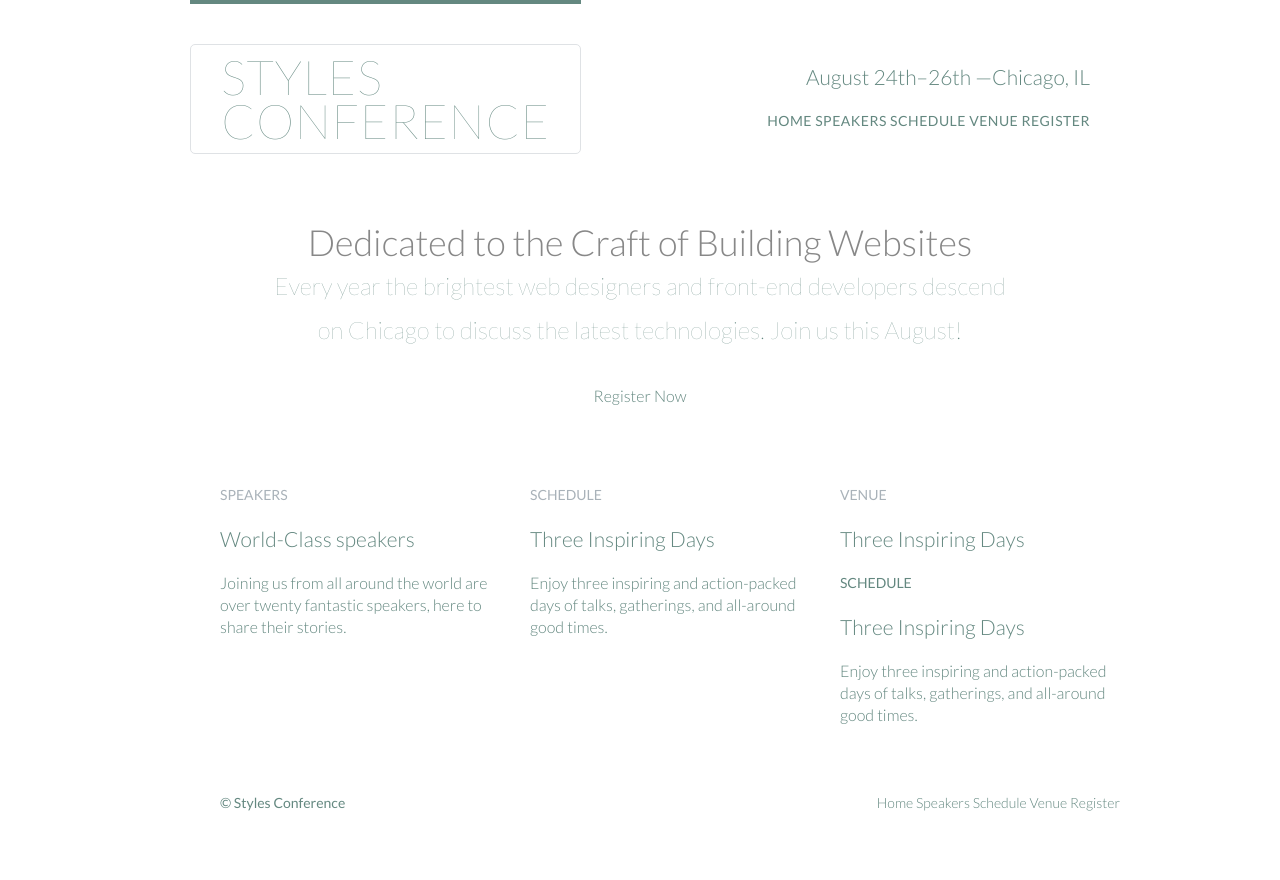
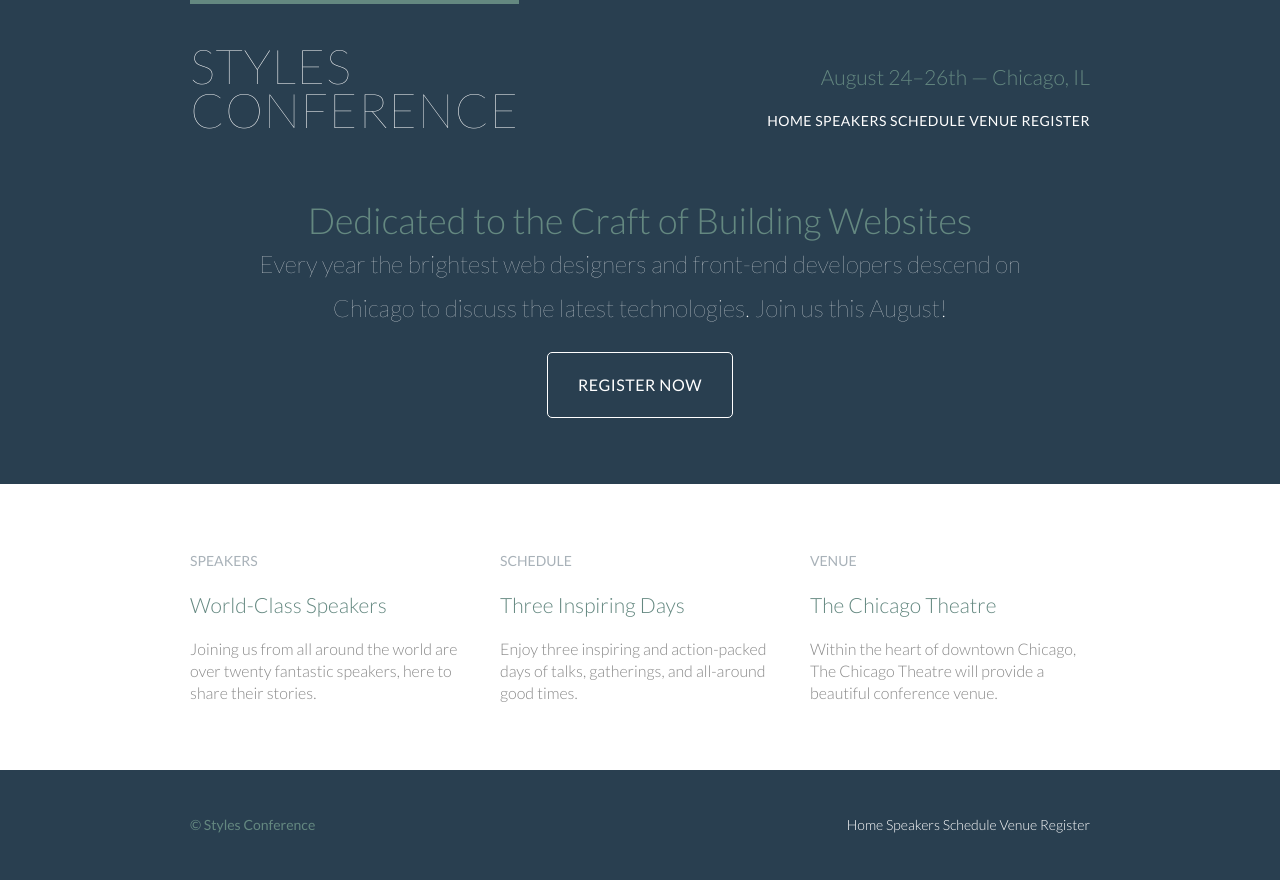
Before and after one commit to fstipo/JM01-leon-practice, a plain HTML site: page index.html in a window 1280 px wide. Before the commit the page ends 858 px from the top, so only its background shows below. Drawn offline with Linux system fonts and the light colour scheme.

Commit message:
add background

```diff
--- /dev/null
+++ b/assets/stylesheets/main.css
@@ -0,0 +1,322 @@
+/* http://meyerweb.com/eric/tools/css/reset/
+   v2.0 | 20110126
+   License: none (public domain)
+*/
+
+html, body, div, span, applet, object, iframe,
+h1, h2, h3, h4, h5, h6, p, blockquote, pre,
+a, abbr, acronym, address, big, cite, code,
+del, dfn, em, img, ins, kbd, q, s, samp,
+small, strike, strong, sub, sup, tt, var,
+b, u, i, center,
+dl, dt, dd, ol, ul, li,
+fieldset, form, label, legend,
+table, caption, tbody, tfoot, thead, tr, th, td,
+article, aside, canvas, details, embed,
+figure, figcaption, footer, header, hgroup,
+menu, nav, output, ruby, section, summary,
+time, mark, audio, video {
+  margin: 0;
+  padding: 0;
+  border: 0;
+  font-size: 100%;
+  font: inherit;
+  vertical-align: baseline;
+}
+/* HTML5 display-role reset for older browsers */
+article, aside, details, figcaption, figure,
+footer, header, hgroup, menu, nav, section {
+  display: block;
+}
+body {
+  line-height: 1;
+}
+ol, ul {
+  list-style: none;
+}
+blockquote, q {
+  quotes: none;
+}
+blockquote:before, blockquote:after,
+q:before, q:after {
+  content: '';
+  content: none;
+}
+table {
+  border-collapse: collapse;
+  border-spacing: 0;
+}
+
+/*
+  ========================================
+  Custom styles
+  ========================================
+*/
+
+body {
+  background: #293f50;
+  color: #888;
+  font: 300 16px/22px "Lato", "Open Sans", "Helvetica Neue", Helvetica, Arial, sans-serif;
+}
+
+/*
+  ========================================
+  Grid
+  ========================================
+*/
+
+*,
+*:before,
+*:after {
+  -webkit-box-sizing: border-box;
+     -moz-box-sizing: border-box;
+          box-sizing: border-box;
+}
+.container,
+.grid {
+  margin: 0 auto;
+  width: 960px;
+}
+.container {
+  padding-left: 30px;
+  padding-right: 30px;
+}
+.grid,
+.col-1-3,
+.col-2-3 {
+  padding-left: 15px;
+  padding-right: 15px;
+}
+.col-1-3,
+.col-2-3  {
+  display: inline-block;
+  vertical-align: top;
+}
+.col-1-3 {
+  width: 33.33%;
+}
+.col-2-3 {
+  width: 66.66%;
+}
+
+/*
+  ========================================
+  Clearfix
+  ========================================
+*/
+
+.group:before,
+.group:after {
+  content: "";
+  display: table;
+}
+.group:after {
+  clear: both;
+}
+.group {
+  clear: both;
+  *zoom: 1;
+}
+
+/*
+  ========================================
+  Rows
+  ========================================
+*/
+
+.row,
+.row-alt {
+  min-width: 960px;
+}
+.row {
+  background: #fff;
+  padding: 66px 0 44px 0;
+}
+.row-alt {
+  background: #cbe2c1;
+  background: -webkit-linear-gradient(to right, #a1d3b0, #f6f1d3);
+  background:    -moz-linear-gradient(to right, #a1d3b0, #f6f1d3);
+  background:         linear-gradient(to right, #a1d3b0, #f6f1d3);
+  padding: 44px 0 22px 0;
+}
+
+/*
+  ========================================
+  Typography
+  ========================================
+*/
+
+h1, h2, h3, h4 {
+  color: #648880;
+}
+h1, h3, h4, h5, p {
+  margin-bottom: 22px;
+}
+h1 {
+  font-size: 36px;
+  line-height: 44px;
+}
+h2 {
+  font-size: 24px;
+  line-height: 44px;
+}
+h3 {
+  font-size: 21px;
+}
+h4 {
+  font-size: 18px;
+}
+h5 {
+  color: #a9b2b9;
+  font-size: 14px;
+  font-weight: 400;
+  text-transform: uppercase;
+}
+strong {
+  font-weight: 400;
+}
+cite,
+em {
+  font-style: italic;
+}
+
+/*
+  ========================================
+  Leads
+  ========================================
+*/
+
+.lead {
+  text-align: center;
+}
+.lead p {
+  font-size: 21px;
+  line-height: 33px;
+}
+
+/*
+  ========================================
+  Links
+  ========================================
+*/
+
+a {
+  color: #648880;
+  text-decoration: none;
+}
+a:hover {
+  color: #a9b2b9;
+}
+p a {
+  border-bottom: 1px solid #dfe2e5;
+}
+.primary-header a,
+.primary-footer a {
+  color: #fff;
+}
+.primary-header a:hover,
+.primary-footer a:hover {
+  color: #648880;
+}
+
+/*
+  ========================================
+  Buttons
+  ========================================
+*/
+
+.btn {
+  border-radius: 5px;
+  color: #fff;
+  cursor: pointer;
+  display: inline-block;
+  font-weight: 400;
+  letter-spacing: .5px;
+  margin: 0;
+  text-transform: uppercase;
+}
+.btn-alt {
+  border: 1px solid #fff;
+  padding: 10px 30px;
+}
+.btn-alt:hover {
+  background: #fff;
+  color: #648880;
+}
+
+/*
+  ========================================
+  Primary header
+  ========================================
+*/
+
+.logo {
+  border-top: 4px solid #648880;
+  float: left;
+  font-size: 48px;
+  font-weight: 100;
+  letter-spacing: .5px;
+  line-height: 44px;
+  padding: 40px 0 22px 0;
+  text-transform: uppercase;
+}
+.tagline {
+  margin: 66px 0 22px 0;
+  text-align: right;
+}
+.primary-nav {
+  font-size: 14px;
+  font-weight: 400;
+  letter-spacing: .5px;
+  text-transform: uppercase;
+}
+
+/*
+  ========================================
+  Primary footer
+  ========================================
+*/
+
+.primary-footer {
+  color: #648880;
+  font-size: 14px;
+  padding-bottom: 44px;
+  padding-top: 44px;
+}
+.primary-footer small {
+  float: left;
+  font-weight: 400;
+}
+
+/*
+  ========================================
+  Navigation
+  ========================================
+*/
+
+.nav {
+  text-align: right;
+}
+
+/*
+  ========================================
+  Home
+  ========================================
+*/
+
+.hero {
+  color: #fff;
+  line-height: 44px;
+  padding: 22px 80px 66px 80px;
+  text-align: center;
+}
+.hero h2 {
+  font-size: 36px;
+}
+.hero p {
+  font-size: 24px;
+  font-weight: 100;
+}
+.teaser a:hover h3 {
+  color: #a9b2b9;
+}
--- a/assets/stylessheets/main.css
+++ b/assets/stylessheets/main.css
@@ -133,6 +133,7 @@ table {
 
 body{
   color:#888;
+  background: #293f50;
   font:300 16px/22px "Lato", "Open Sans","Helvetica Neue",Helvetica,Arial,sans-serif
 }
 
@@ -233,13 +234,23 @@ cite,em{
 
 .btn {
   border-radius: 5px;
+  color: #fff;
+  cursor: pointer;
   display: inline-block;
+  font-weight: 400;
+  letter-spacing: .5px;
   margin: 0;
+  text-transform: uppercase;
 }
 
 .btn-alt {
   border: 1px solid #dfe2e5;
   padding: 10px 30px;
+}
+
+.btn-alt:hover{
+  background: #fff;
+  color: #648880;
 }
 
 /*
@@ -249,6 +260,7 @@ cite,em{
 */
 
 .hero {
+  color: #fff;
   line-height: 44px;
   padding: 22px 80px 66px 80px;
   text-align: center;
@@ -287,10 +299,30 @@ cite,em{
 }
 
 /*
+  ========================================
+  Rows
+  ========================================
+*/
+.row {
+  background: #fff;
+  min-width: 960px;
+  padding: 66px 0 44px 0;
+}
+
+/*
   ==============================
   Primary header
   ==============================
 */
+
+.primary-header a,
+.primary-footer a {
+  color: #fff;
+}
+.primary-header a:hover,
+.primary-footer a:hover {
+  color: #648880;
+}
 
 .logo {
   border-top: 4px solid #648880;
--- a/index.html
+++ b/index.html
@@ -2,20 +2,24 @@
 <html lang="en">
 
   <head>
-    <meta charset="UTF-8">
+    <meta charset="utf-8">
     <title>Styles Conference</title>
-    <link rel="stylesheet" href="./assets/stylessheets/main.css">
-    <link rel="preconnect" href="https://fonts.googleapis.com">
-<link rel="preconnect" href="https://fonts.gstatic.com" crossorigin>
-<link href="https://fonts.googleapis.com/css2?family=Lato:wght@100;300;400&display=swap" rel="stylesheet">
+    <link rel="stylesheet" href="assets/stylesheets/main.css">
+    <link rel="stylesheet" href="http://fonts.googleapis.com/css?family=Lato:100,300,400">
   </head>
 
   <body>
-    <header class="container group">
+
+    <!-- Header -->
+
+    <header class="primary-header container group">
+
       <h1 class="logo">
-            <a class="btn btn-alt" href="index.html">Styles <br> Conference</a>
+        <a href="index.html">Styles <br> Conference</a>
       </h1>
-        <h3 class="tagline">August 24th&ndash;26th &mdash;Chicago, IL</h3>
+
+      <h3 class="tagline">August 24&ndash;26th &mdash; Chicago, IL</h3>
+
       <nav class="nav primary-nav">
         <a href="index.html">Home</a>
         <a href="speakers.html">Speakers</a>
@@ -23,40 +27,65 @@
         <a href="venue.html">Venue</a>
         <a href="register.html">Register</a>
       </nav>
+
     </header>
-    <section class="container">
-        <section class="hero">
+
+    <!-- Hero -->
+
+    <section class="hero container">
+
       <h2>Dedicated to the Craft of Building Websites</h2>
-            <p>Every year the brightest web designers and front-end developers descend on Chicago to discuss the latest
-                technologies. Join us this August!</p>
-            <a href="register.html">Register Now</a>
+
+      <p>Every year the brightest web designers and front-end developers descend on Chicago to discuss the latest technologies. Join us this August!</p>
+
+      <a class="btn btn-alt" href="register.html">Register Now</a>
+
     </section>
-        <section class="grid"><!--Speakers--><section class="teaser col-1-3">
+
+    <!-- Teasers -->
+
+    <section class="row">
+      <div class="grid">
+
+        <!-- Speakers -->
+
+        <section class="teaser col-1-3">
           <a href="speakers.html">
             <h5>Speakers</h5>
-                    <h3>World-Class speakers</h3>
+            <h3>World-Class Speakers</h3>
           </a>
-                <p>Joining us from all around the world are over twenty fantastic speakers, here to share their stories.
-                </p>
-            </section><!-- Schedule --><section class="teaser col-1-3">
+          <p>Joining us from all around the world are over twenty fantastic speakers, here to share their stories.</p>
+        </section><!--
+
+        Schedule
+
+        --><section class="teaser col-1-3">
           <a href="schedule.html">
             <h5>Schedule</h5>
             <h3>Three Inspiring Days</h3>
           </a>
           <p>Enjoy three inspiring and action-packed days of talks, gatherings, and all-around good times.</p>
-            </section><!-- Schedule --><section class="teaser col-1-3">
+        </section><!--
+
+        Venue
+
+        --><section class="teaser col-1-3">
           <a href="venue.html">
             <h5>Venue</h5>
-                    <h3>Three Inspiring Days</h3>
+            <h3>The Chicago Theatre</h3>
           </a>
-                <p><a href="schedule.html">
-                        <h5>Schedule</h5>
-                        <h3>Three Inspiring Days</h3>
-                    </a>
-                <p>Enjoy three inspiring and action-packed days of talks, gatherings, and all-around good times.</p>
-            </section><!-- Schedule --></section>
+          <p>Within the heart of downtown Chicago, The Chicago Theatre will provide a beautiful conference venue.</p>
+        </section>
+
+      </div>
+    </section>
+
+    <!-- Footer -->
+
     <footer class="primary-footer container group">
+
       <small>&copy; Styles Conference</small>
+
       <nav class="nav">
         <a href="index.html">Home</a>
         <a href="speakers.html">Speakers</a>
@@ -64,8 +93,8 @@
         <a href="venue.html">Venue</a>
         <a href="register.html">Register</a>
       </nav>
+
     </footer>
+
   </body>
-
-
 </html>
```
Also changed, not shown: register.html (+38 -17 lines), schedule.html (+38 -17 lines), speakers.html (+37 -17 lines), venue.html (+38 -17 lines). Lines whose indentation alone changed are shown as unchanged.
